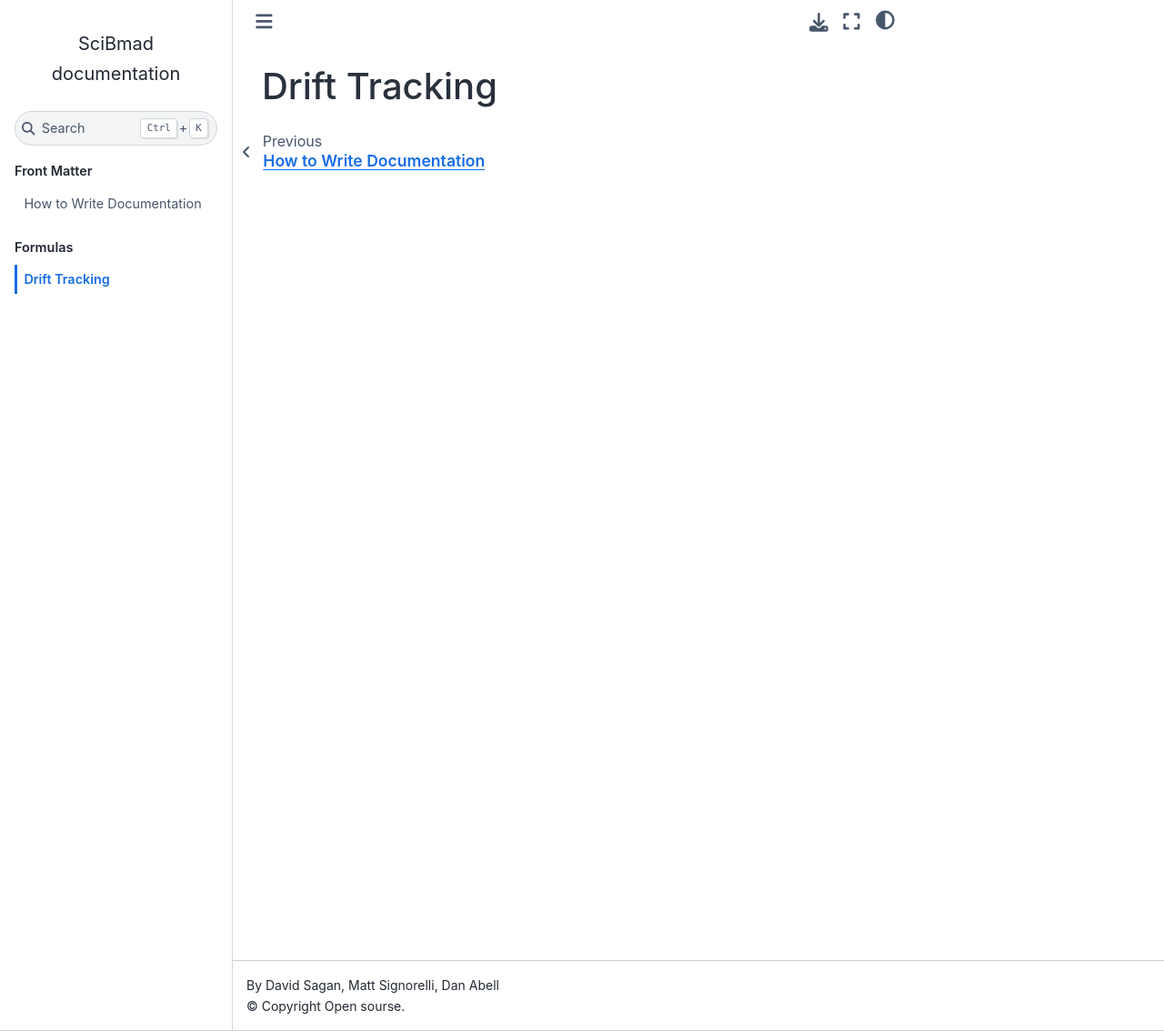
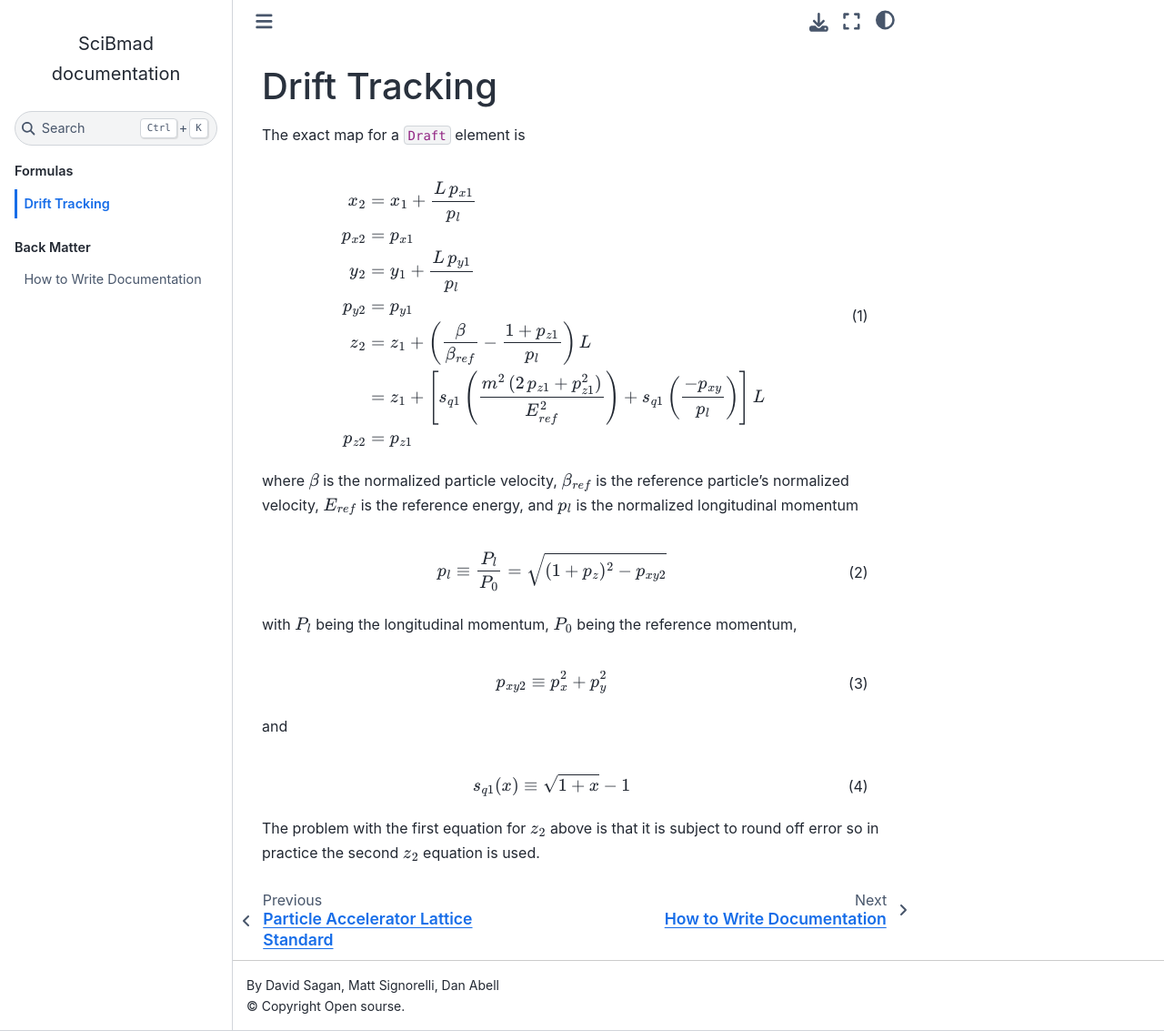
Before and after one commit to DavidSagan/Tracking.jl, a Sphinx documentation site: the page built from docs/source/drift.md, in a window 1280 px wide and 1133 px high. Shown: the whole window at 91% size. Built offline with Sphinx 7.4.7 and the Sphinx Book theme 1.1.4, drawn with Linux system fonts in a browser that asks for light colours.

Commit message:
Some devel.

````diff
--- a/docs/source/drift.md
+++ b/docs/source/drift.md
@@ -1 +1,37 @@
 # Drift Tracking
+
+The exact map for a `Draft` element is
+```{math}
+:label: drift_map
+\begin{align}
+  x_2    &= x_1 + \frac{L \, p_{x1}}{p_l} \\
+  p_{x2} &= p_{x1}  \\
+  y_2    &= y_1 + \frac{L \, p_{y1}}{p_l} \\
+  p_{y2} &= p_{y1}  \\
+  z_2    &= z_1 + \left( \frac{\beta}{\beta_{ref}} - \frac{1 + p_{z1}}{p_l} \right) \, L \\
+         &= z_1 + \left[
+          s_{q1} \left( \frac{m^2 \, (2 \, p_{z1} + p_{z1}^2)}{E_{ref}^2} \right) +
+          s_{q1} \left( \frac{-p_{xy}}{p_l} \right)
+         \right] \, L \\
+  p_{z2} &= p_{z1}
+\end{align}
+```
+where {math}`\beta` is the normalized particle velocity, {math}`\beta_{ref}` is the reference particle's
+normalized velocity, {math}`E_{ref}` is the reference energy,
+and {math}`p_l` is the normalized longitudinal momentum
+```{math}
+:label: pl
+  p_l \equiv \frac{P_l}{P_0} = \sqrt{(1 + p_z)^2 - p_{xy2}}
+```
+with {math}`P_l` being the longitudinal momentum, {math}`P_0` being the reference momentum,
+```{math}
+:label: pxy2
+  p_{xy2} \equiv  p_x^2 + p_y^2
+```
+and
+```{math}
+:label: sq1
+  s_{q1}(x) \equiv  \sqrt{1 + x} - 1
+```
+The problem with the first equation for {math}`z_2` above is that it is subject to round off error
+so in practice the second {math}`z_2` equation is used.
````
Also changed, not shown: docs/source/index.md (+7 -7 lines), 1 other file.
